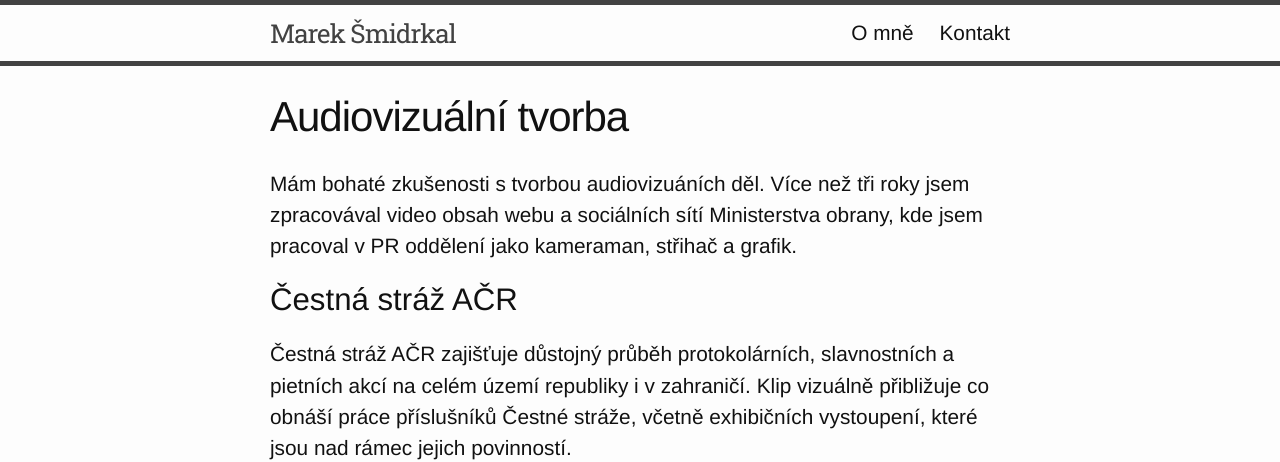
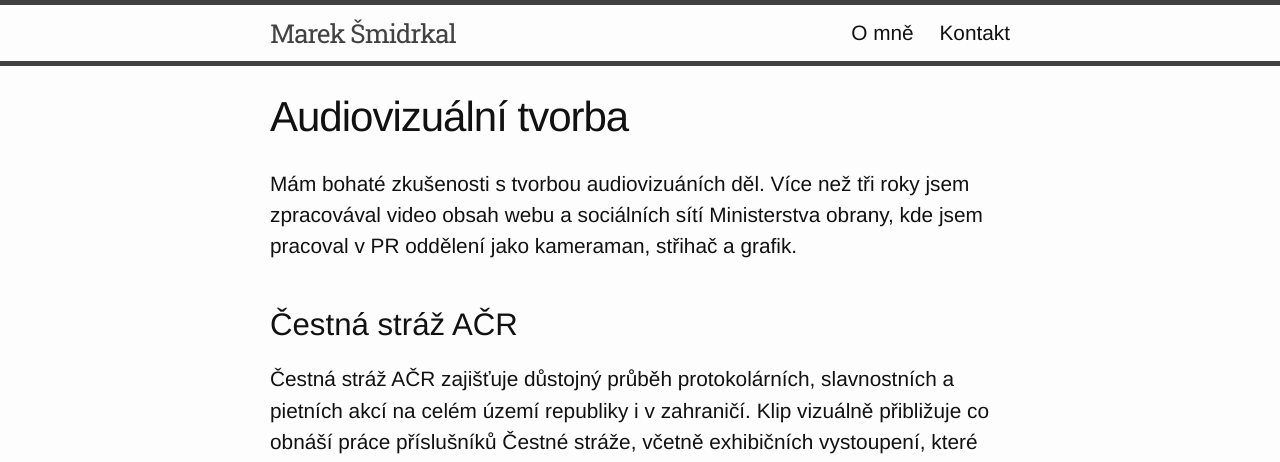
Before and after one commit to shm1ck/my-first-repo.github.io, a Jekyll site: the page built from _posts/2016-12-21-video.markdown, in a window 1280 px wide. Shown: the top 462 px of the page. Built offline with Jekyll 4.4.1, drawn with Linux system fonts in a browser that asks for light colours; some web fonts are replaced.

Commit message:
Update _layout.scss

```diff
--- a/_sass/_layout.scss
+++ b/_sass/_layout.scss
@@ -197,7 +197,9 @@
     font-size: 24px;
 }
 
-
+.video {
+    margin-top: 40px;
+}
 
 /**
  * Posts
```
